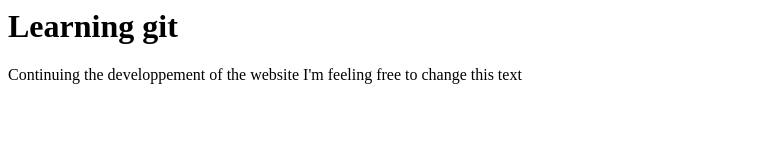
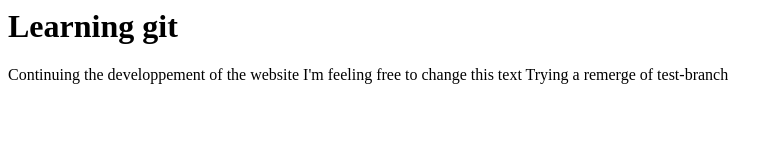
Before and after one commit to Minturak/learning_git, a plain HTML site: page index.html in a window 1280 px wide. Shown: the whole page, without its empty margins (0-783 px from the left). Drawn offline with Linux system fonts and the light colour scheme.

Commit message:
Trying re-merge

```diff
--- a/index.html
+++ b/index.html
@@ -3,6 +3,7 @@
     <h1>Learning git</h1>
     <p>Continuing the developpement of the website
         I'm feeling free to change this text
+        Trying a remerge of test-branch
     </p>
   </body>
 </html>
```
